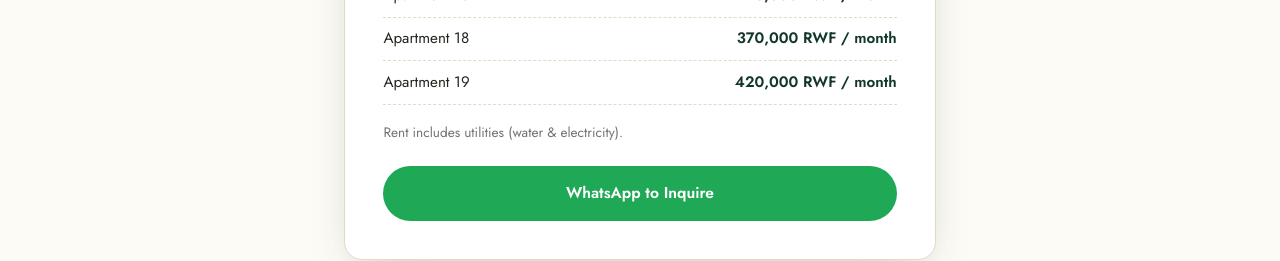
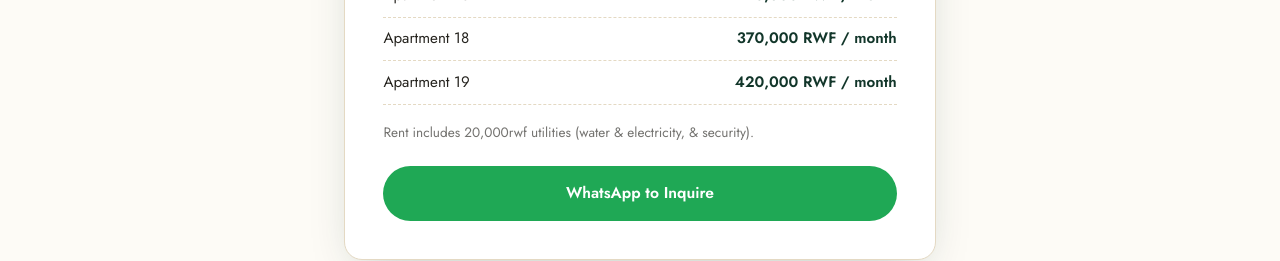
Before and after one commit to mosescy7/cft_managment, a plain HTML site: page apartments.html in a window 1280 px wide. Shown: the part 920-1181 px from the top of the page. Drawn offline with Linux system fonts and the light colour scheme.

Commit message:
20000 utilities included

```diff
--- a/apartments.html
+++ b/apartments.html
@@ -63,7 +63,7 @@
         <li><span>Apartment 18</span><span>370,000 RWF / month</span></li>
         <li><span>Apartment 19</span><span>420,000 RWF / month</span></li>
       </ul>
-      <p style="font-size:.85rem;color:var(--ink-60);margin-top:1rem">Rent includes utilities (water &amp; electricity).</p>
+      <p style="font-size:.85rem;color:var(--ink-60);margin-top:1rem">Rent includes 20,000rwf  utilities (water &amp; electricity, &amp; security).</p>
       <div style="display:flex;flex-direction:column;gap:.7rem;margin-top:1.4rem">
         <a class="btn btn-whatsapp" href="https://wa.me/250788750184?text=Hello%2C%20I%27m%20interested%20in%20one%20of%20the%20available%20Inganji%20apartments." target="_blank" rel="noopener" style="justify-content:center">WhatsApp to Inquire</a>
       </div>
```
